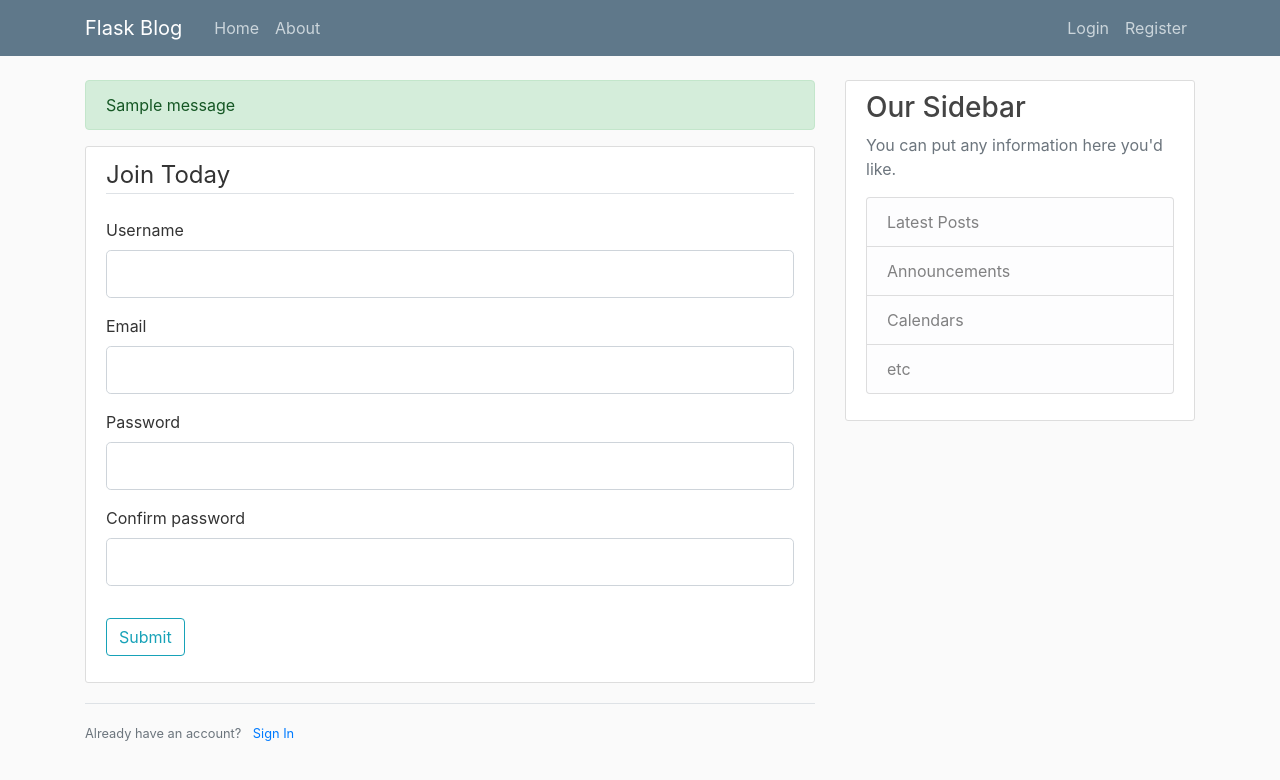
After one commit to arunnarayanan/python-projects, a Python web app: template flask/templates/register.html in a window 1280 px wide. The commit adds this page. Shown: the top 780 px of the page. Run offline with Jinja, Linux system fonts and the light colour scheme; the template is opened without the code that fills it, so the values that code supplies are empty, except form fields; one stand-in notice (Sample message) is shown; form fields are guessed from the names that the template uses; some libraries are stand-ins or nearby versions.

Commit message:
Added login and register pages along with routes. Includes form bootstrap classes Includes validation

```diff
--- a/flask/templates/layout.html
+++ b/flask/templates/layout.html
@@ -23,13 +23,13 @@
           </button>
           <div class="collapse navbar-collapse" id="navbarToggle">
             <div class="navbar-nav mr-auto">
-              <a class="nav-item nav-link" href="/">Home</a>
-              <a class="nav-item nav-link" href="/about">About</a>
+              <a class="nav-item nav-link" href="{{ url_for('home_page') }}">Home</a>
+              <a class="nav-item nav-link" href="{{ url_for('about') }}">About</a>
             </div>
             <!-- Navbar Right Side -->
             <div class="navbar-nav">
-              <a class="nav-item nav-link" href="/login">Login</a>
-              <a class="nav-item nav-link" href="/register">Register</a>
+              <a class="nav-item nav-link" href="{{ url_for('login') }}">Login</a>
+              <a class="nav-item nav-link" href="{{ url_for('register') }}">Register</a>
             </div>
           </div>
         </div>
@@ -39,7 +39,16 @@
     <main role="main" class="container">
       <div class="row">
         <div class="col-md-8">
-          {% block content %}{% endblock %}
+            {% with messages = get_flashed_messages(with_categories = true) %}
+                {% if messages %}
+                    {% for category, message in messages %}
+                        <div class="alert alert-{{ category }}">
+                            {{ message }}
+                        </div>
+                    {% endfor %}
+                {% endif %}
+            {% endwith %}
+            {% block content %}{% endblock %}
         </div>
         <div class="col-md-4">
           <div class="content-section">
--- /dev/null
+++ b/flask/templates/register.html
@@ -0,0 +1,75 @@
+{% extends "layout.html" %}
+{% block content %}
+    <div class="content-section">
+        <form method="post" action="">
+            {{ form.hidden_tag() }}
+            <fieldset class="form-group">
+                <legend class="border-bottom mb-4">Join Today</legend>
+                <div class="form-group">
+                    {{ form.username.label(class="form-control-label") }}
+
+                    {% if form.username.errors %}
+                        {{ form.username(class="form-control form-control-lg is-invalid") }}
+                        <div class="invalid-feedback">
+                            {% for error in form.username.errors %}
+                               <span>{{ error }}</span>
+                            {% endfor %}
+                        </div>
+                    {% else %}
+                        {{ form.username(class="form-control form-control-lg") }}
+                    {% endif %}
+                </div>
+                <div class="form-group">
+                    {{ form.email.label(class="form-control-label") }}
+
+                    {% if form.email.errors %}
+                        {{ form.email(class="form-control form-control-lg is-invalid") }}
+                        <div class="invalid-feedback">
+                            {% for error in form.email.errors %}
+                               <span>{{ error }}</span>
+                            {% endfor %}
+                        </div>
+                    {% else %}
+                        {{ form.email(class="form-control form-control-lg") }}
+                    {% endif %}
+                </div>
+                <div class="form-group">
+                    {{ form.password.label(class="form-control-label") }}
+
+                    {% if form.password.errors %}
+                        {{ form.password(class="form-control form-control-lg is-invalid") }}
+                        <div class="invalid-feedback">
+                            {% for error in form.password.errors %}
+                               <span>{{ error }}</span>
+                            {% endfor %}
+                        </div>
+                    {% else %}
+                        {{ form.password(class="form-control form-control-lg") }}
+                    {% endif %}
+                </div>
+                <div class="form-group">
+                    {{ form.confirm_password.label(class="form-control-label") }}
+
+                    {% if form.confirm_password.errors %}
+                        {{ form.confirm_password(class="form-control form-control-lg is-invalid") }}
+                        <div class="invalid-feedback">
+                            {% for error in form.confirm_password.errors %}
+                               <span>{{ error }}</span>
+                            {% endfor %}
+                        </div>
+                    {% else %}
+                        {{ form.confirm_password(class="form-control form-control-lg") }}
+                    {% endif %}
+                </div>
+            </fieldset>
+            <div class="form-group">
+                {{ form.submit(class="btn btn-outline-info") }}
+            </div>
+        </form>
+    </div>
+    <div class="border-top pt-3">
+        <small class="text-muted">
+            Already have an account? <a class="ml-2" href="{{ url_for('login') }}">Sign In</a>
+        </small>
+    </div>
+{% endblock content %}
```
Also changed, not shown: flask/forms.py (added, +20 -0 lines), flask/hello_flask.py (+28 -2 lines), flask/templates/login.html (added, +54 -0 lines).
